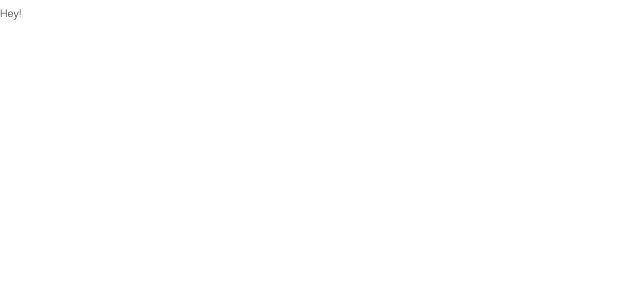
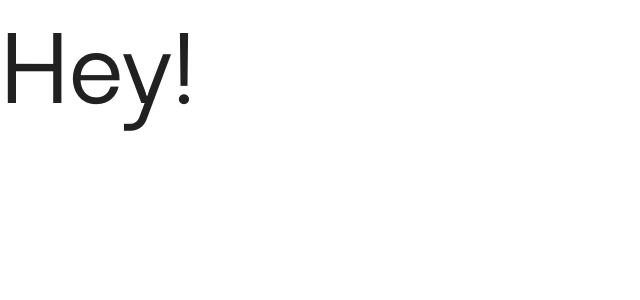
Before and after one commit to aatbip/adrianaluisadc.design, a Next.js app: page / in a window 1280 px wide. Shown: the top 300 px of the page, without its empty margins (0-640 px from the left). Built offline with nearby package versions, Linux system fonts and the light colour scheme; a web font is replaced by a local one.

Commit message:
add: homepage

```diff
--- a/src/app/page.tsx
+++ b/src/app/page.tsx
@@ -2,6 +2,6 @@ import { Typography } from "@mui/material";
 
 export default function Home() {
   return (
-    <Typography variant="Caption Text">Hey!</Typography>
+    <Typography variant="heading1">Hey!</Typography>
   );
 }
```
